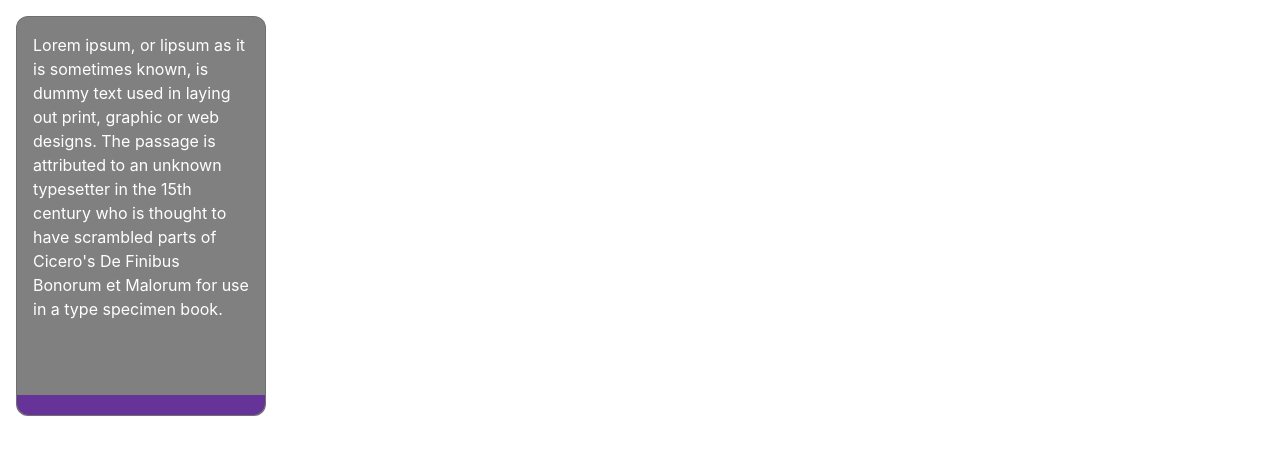
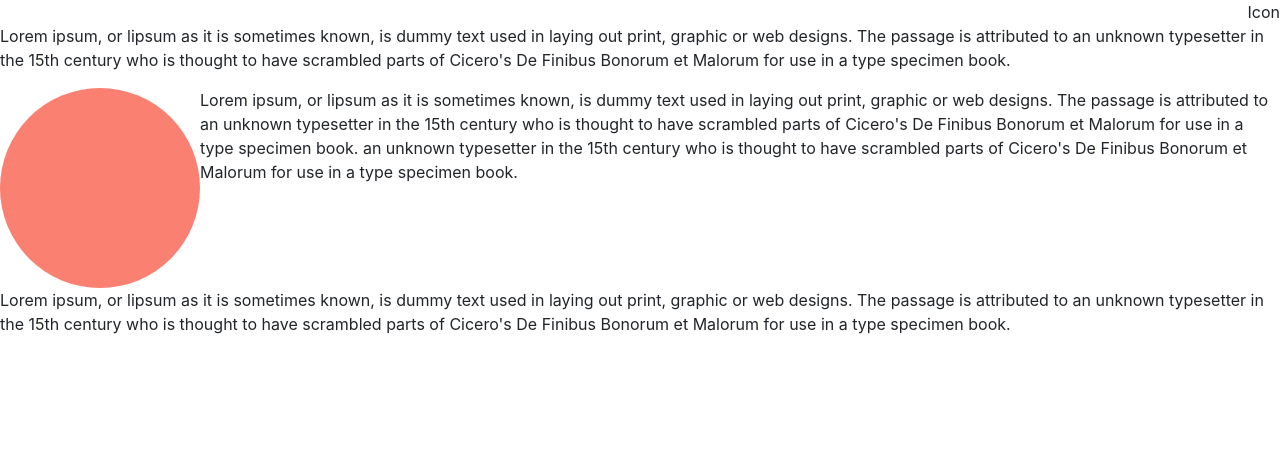
Before and after one commit to dineshrj1909/CSS_playground, a React (Create React App) app: page / in a window 1280 px wide. Shown: the top 454 px of the page. Built offline with nearby package versions, Linux system fonts and the light colour scheme.

Commit message:
Added float example

```diff
--- a/src/App.js
+++ b/src/App.js
@@ -4,9 +4,10 @@ import 'bootstrap/dist/css/bootstrap.min.css';
 import GridExample from './components/GridExample/GridExample';
 import PositionExample from './components/PositionExample/PositionExample';
 import PsuedoElements from './components/PsuedoElements/PsuedoElements';
+import FloatExample from './components/FloatExample/FloatExample';
 
 function App() {
-  return <PsuedoElements />;
+  return <FloatExample />;
 }
 
 export default App;
--- /dev/null
+++ b/src/components/FloatExample/FloatExample.css
@@ -0,0 +1,19 @@
+.left {
+    float: left;
+}
+.right {
+    float: right;
+}
+.clear {
+    clear: both;
+}
+
+.circle {
+    width: 200px;
+    height: 200px;
+    border-radius: 50%;
+    background-color: salmon;
+}
+.circle-text {
+    width: calc(100% - 200px);
+}
--- /dev/null
+++ b/src/components/FloatExample/FloatExample.js
@@ -0,0 +1,40 @@
+import React from 'react';
+import './FloatExample.css';
+
+const FloatExample = () => {
+  return (
+    <div>
+      <div class='right'>Icon</div>
+      <p class='clear'>
+        Lorem ipsum, or lipsum as it is sometimes known, is dummy text used in
+        laying out print, graphic or web designs. The passage is attributed to
+        an unknown typesetter in the 15th century who is thought to have
+        scrambled parts of Cicero's De Finibus Bonorum et Malorum for use in a
+        type specimen book.
+      </p>
+
+      <section>
+        <div class='circle left'></div>
+        <div class='circle-text left'>
+          Lorem ipsum, or lipsum as it is sometimes known, is dummy text used in
+          laying out print, graphic or web designs. The passage is attributed to
+          an unknown typesetter in the 15th century who is thought to have
+          scrambled parts of Cicero's De Finibus Bonorum et Malorum for use in a
+          type specimen book. an unknown typesetter in the 15th century who is
+          thought to have scrambled parts of Cicero's De Finibus Bonorum et
+          Malorum for use in a type specimen book.
+        </div>
+      </section>
+
+      <p class='clear'>
+        Lorem ipsum, or lipsum as it is sometimes known, is dummy text used in
+        laying out print, graphic or web designs. The passage is attributed to
+        an unknown typesetter in the 15th century who is thought to have
+        scrambled parts of Cicero's De Finibus Bonorum et Malorum for use in a
+        type specimen book.
+      </p>
+    </div>
+  );
+};
+
+export default FloatExample;
```
Also changed, not shown: 1 other file (tests, documents, lock files or other folders).
